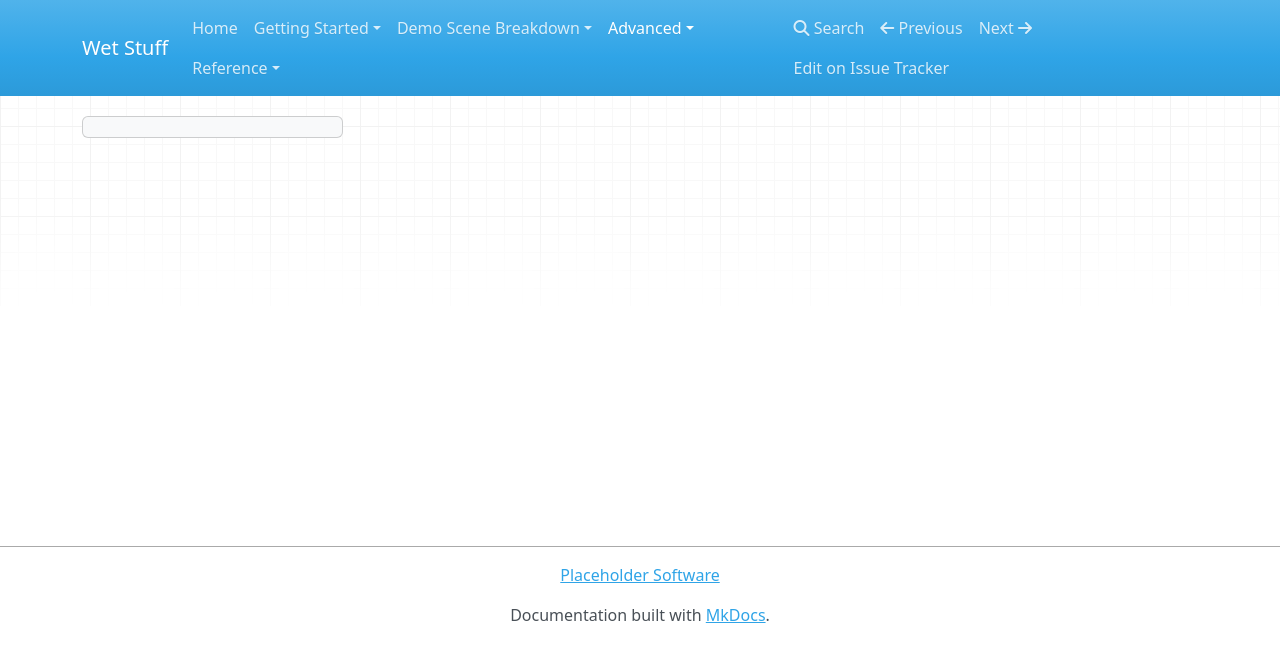
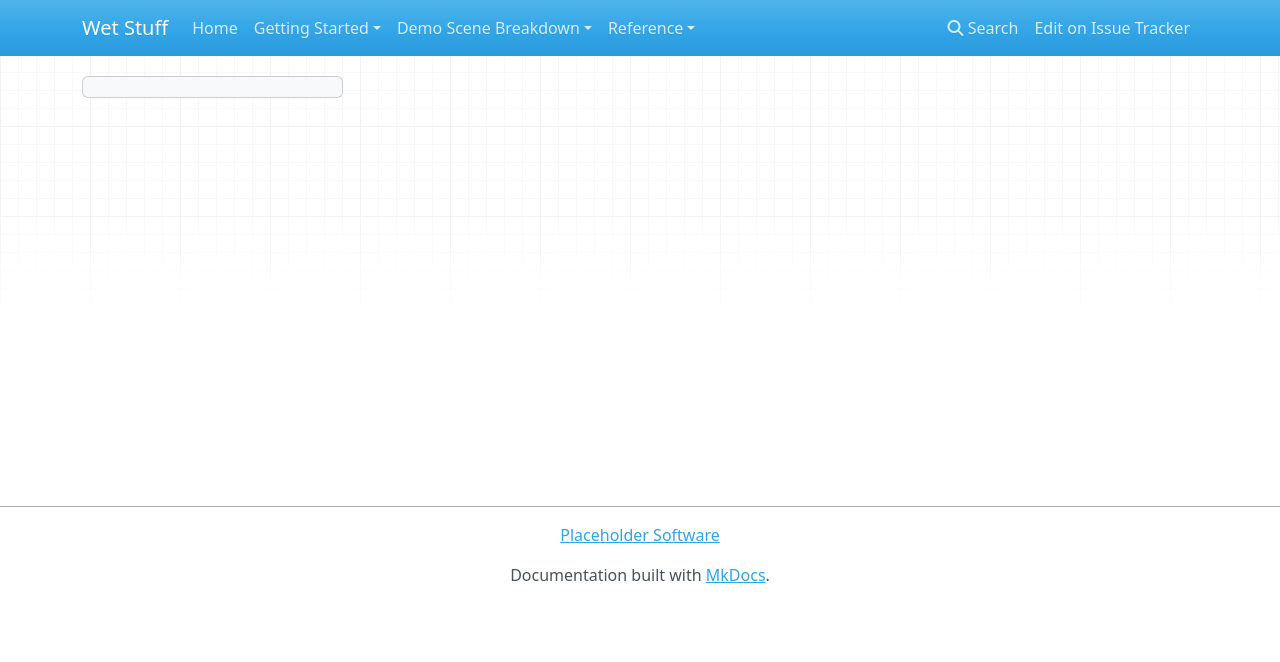
Before and after one commit to Placeholder-Software/WetSurfaceDecals, an MkDocs documentation site: the page built from docs/Advanced/RenderingPipeline.md, in a window 1280 px wide. Shown: the top 662 px of the page. Built offline with MkDocs 1.6.1, drawn with Linux system fonts in a browser that asks for light colours; nearby versions of some CDN libraries; old or Windows-style settings are respelled for this version of MkDocs.

Commit message:
Removed unwritten and low priority docs from the index

```diff
--- a/mkdocs.yml
+++ b/mkdocs.yml
@@ -16,16 +16,16 @@ pages:
     - "3. Rain": "Demo Scenes/Rain.md"
     - "4. Particles (Fast Splat)": "Demo Scenes/Particles1.md"
     - "5. Particles (Continuous Drip)": "Demo Scenes/Particles2.md"
-- "Advanced":
-    - "The Rendering Pipeline": "Advanced/RenderingPipeline.md"
-    - "Custom IWetDecal": "Advanced/Implementing_IWetDecal.md"
+#- "Advanced":
+#    - "The Rendering Pipeline": "Advanced/RenderingPipeline.md"
+#    - "Custom IWetDecal": "Advanced/Implementing_IWetDecal.md"
 - "Reference":
     - "ParticleWetSplatter": "Reference/ParticleWetSplatter.md"
     - "ParticleWetSplatterTemplate": "Reference/ParticleWetSplatterTemplate.md"
     - "WetDecal": "Reference/WetDecal.md"
     - "Levels Visualizer": "Reference/LevelsVisualizer.md"
     - "WetSurfaceDecals": "Reference/WetSurfaceDecals.md"
-    - "Shaders":
-        - "WetSurfaceCore": "Reference/Shaders/WetSurfaceCore.md"
-        - "WetSurfaceMask": "Reference/Shaders/WetSurfaceMask.md"
-        - "WetSurfaceModifier": "Reference/Shaders/WetSurfaceModifier.md"
+    #- "Shaders":
+    #    - "WetSurfaceCore": "Reference/Shaders/WetSurfaceCore.md"
+    #    - "WetSurfaceMask": "Reference/Shaders/WetSurfaceMask.md"
+    #    - "WetSurfaceModifier": "Reference/Shaders/WetSurfaceModifier.md"
```
